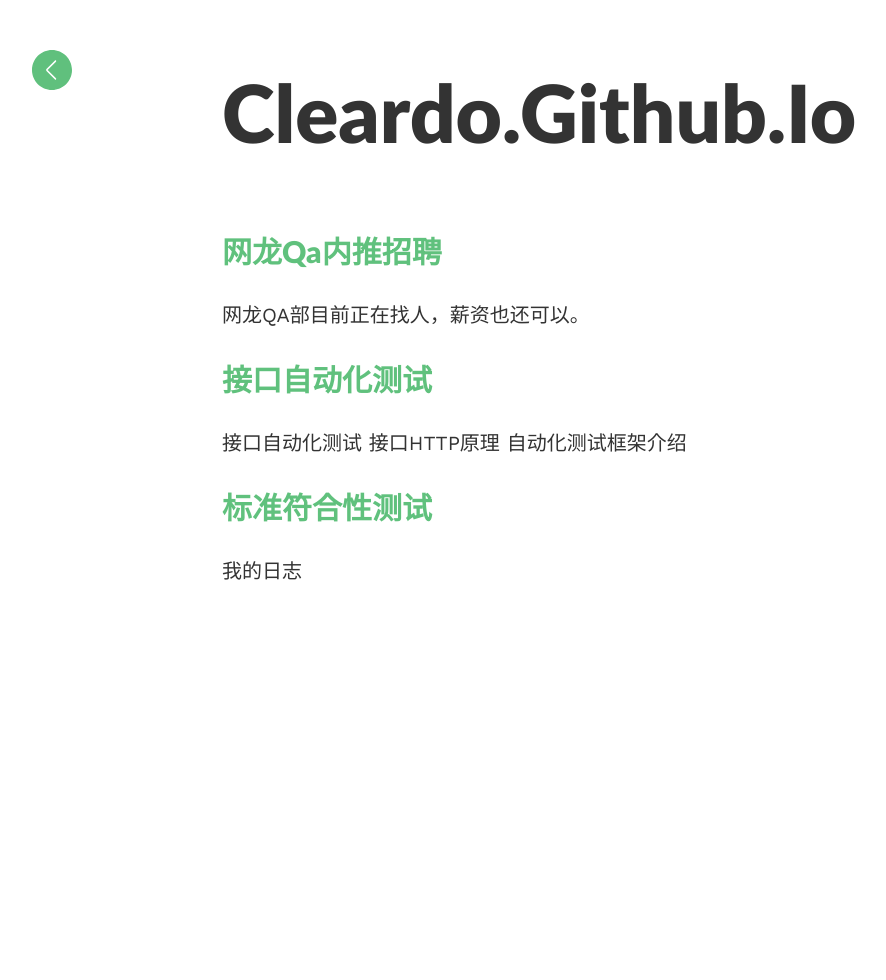
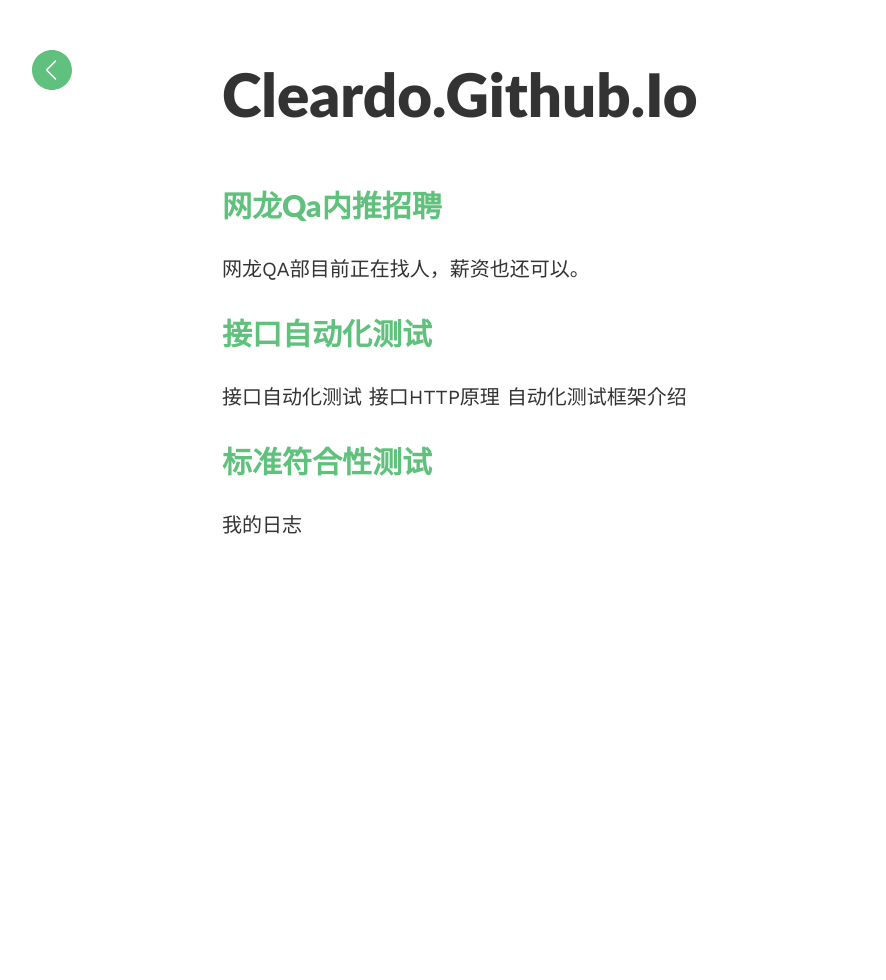
Before and after one commit to cleardo/cleardo.github.io, a Jekyll site: the page built from index.html, in a window 1280 px wide. Shown: the whole page, without its empty margins (18-904 px from the left). Built offline with Jekyll 4.4.1, drawn with Linux system fonts in a browser that asks for light colours.

Commit message:
样式修改

```diff
--- a/_layouts/default.html
+++ b/_layouts/default.html
@@ -6,8 +6,12 @@
 <head>
   <meta charset="utf-8">
   <meta name="viewport" content="width=device-width, initial-scale=1">
-  <title>{% if page.title %}{{ page.title }} - {{ site.title }}{% else %}{{ site.title }}{% endif %}</title>
-<!--   <link href="https://fonts.googleapis.com/css?family=Lato:900|Work+Sans" rel="stylesheet"> -->
+  <title>
+  {% if page.title %}{{ page.title }}
+  {% else %}
+  {{ site.title }}
+  {% endif %}
+  </title>
   <link rel="stylesheet" href="{{site.baseurl}}/css/main.css">
   {% seo %}
 </head>
--- a/_sass/style.scss
+++ b/_sass/style.scss
@@ -89,7 +89,7 @@
 
 
 .headline, .post-headline {
-    font-size: 4em;
+    font-size: 3em;
     margin-bottom: 0.5em;
 
         @include media-query($on-palm) {
```
